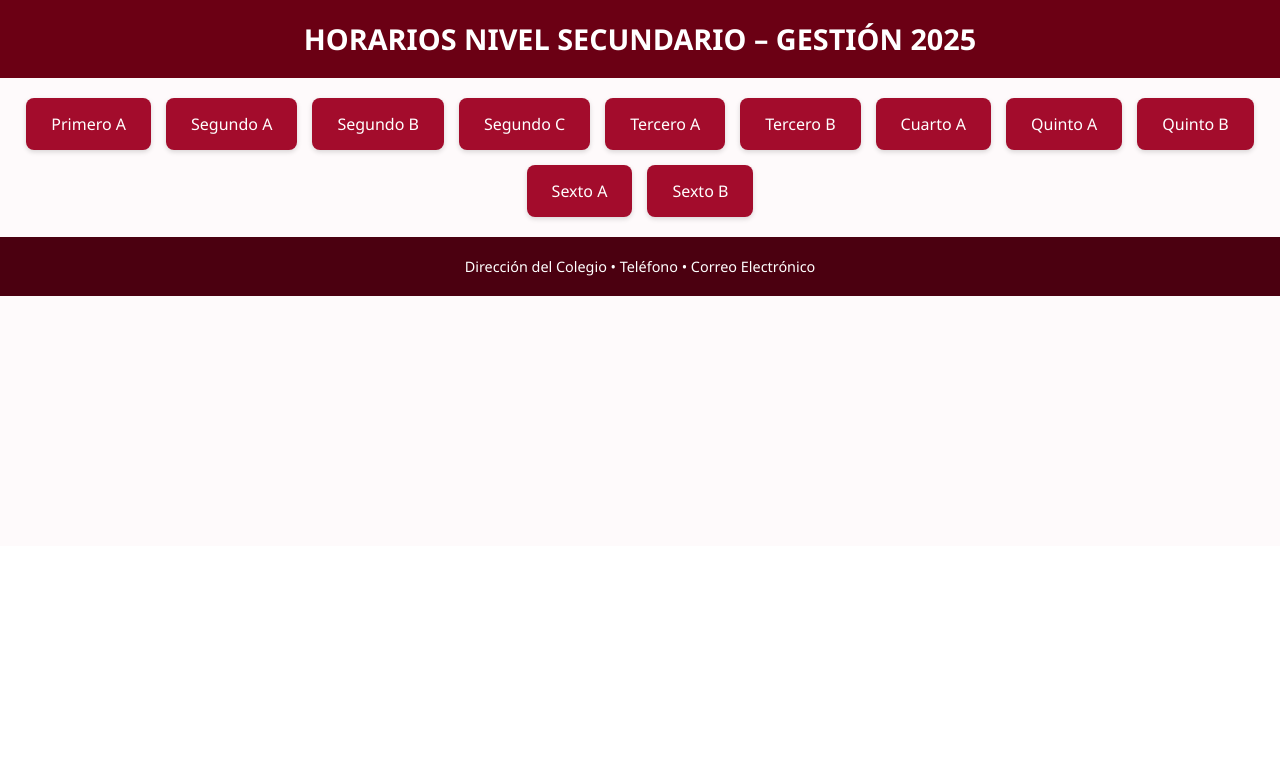
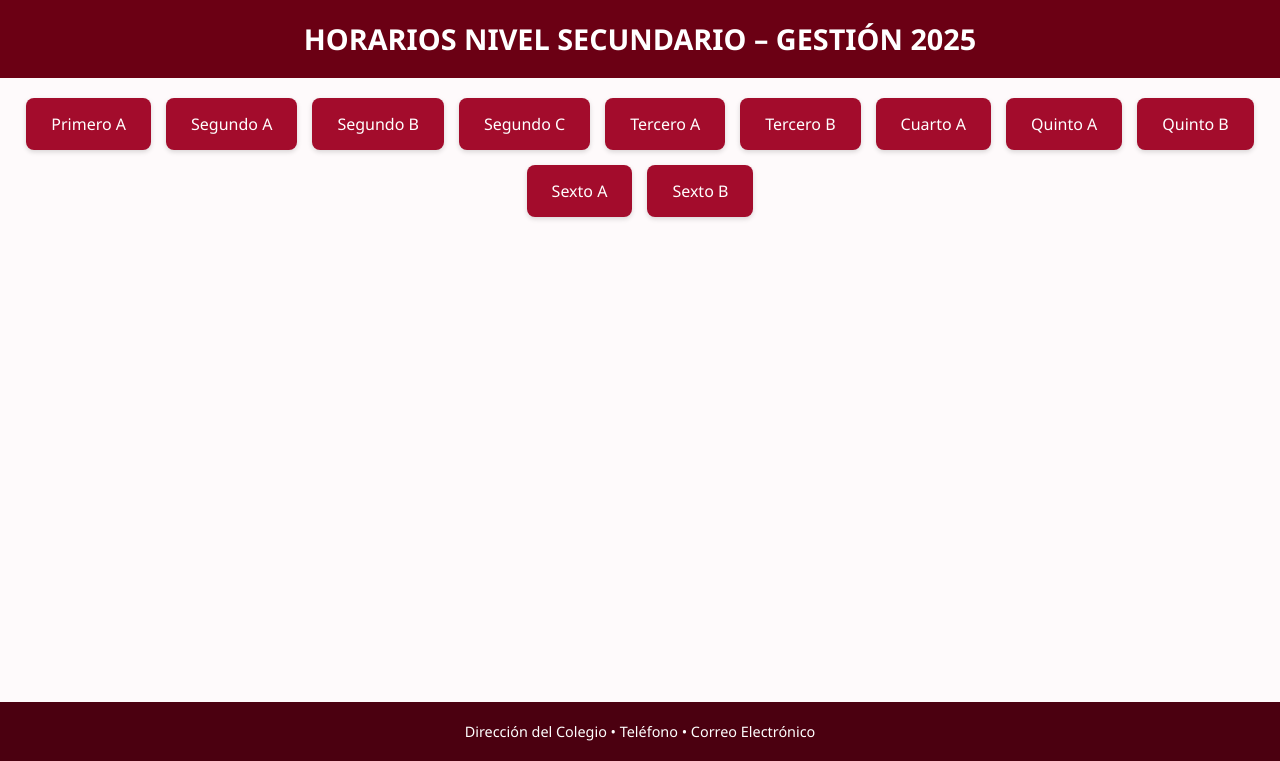
Before and after one commit to MatthewMontanoRevilla13/FMSDigital, a PHP site: page /Horario.php in a window 1280 px wide. Shown: the part 254-1015 px from the top of the page. Before the commit the page ends 550 px from the top, so only its background shows below. Run offline with PHP 8.4, Linux system fonts and the light colour scheme.

Commit message:
Update Horario.php

```diff
--- a/Maquetacion/PaginaWeb/Horario.php
+++ b/Maquetacion/PaginaWeb/Horario.php
@@ -6,6 +6,12 @@
   <title>Horarios Gestión 2025</title>
   <!-- Conectamos el archivo CSS que da estilo a la página -->
   <link rel="stylesheet" href="/FMSDIGITAL/Maquetacion/PaginaWeb/horario.css" />
+  <style>
+    .pie{
+      position: relative;
+      top:12.3cm;
+    }
+  </style>
 </head>
 <body>
     <!-- Incluir el header desde header.php -->
@@ -47,6 +53,9 @@
     </div>
   </section>
  <!-- Footer -->
-  <?php include '../footer.php'; ?>
+  <div class="pie">
+      <?php include '../footer.php'; ?>
+  </div>
+
 </body>
 </html>
```
